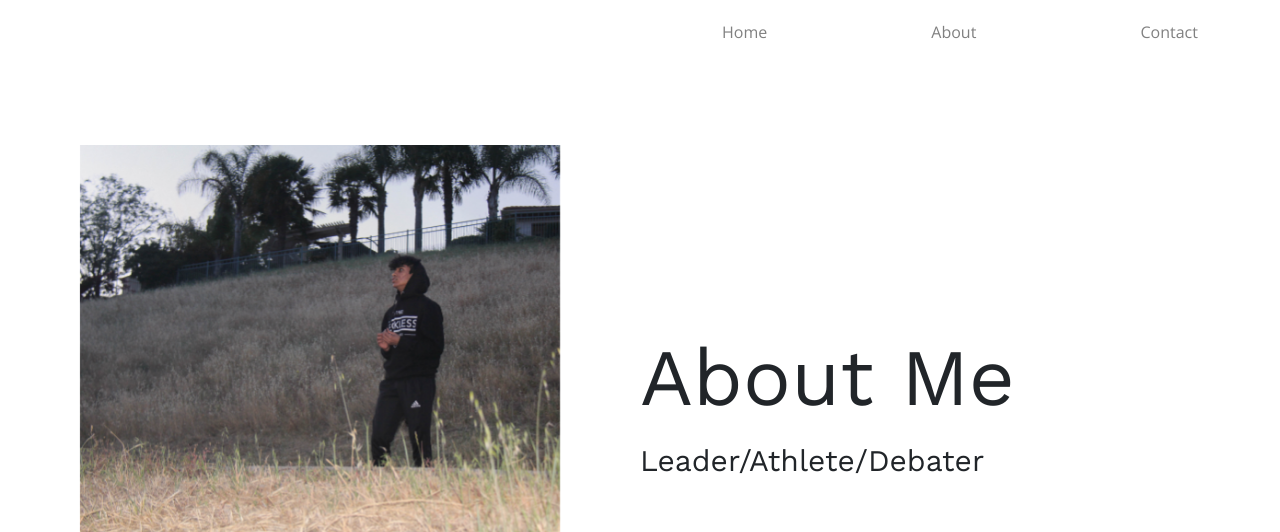
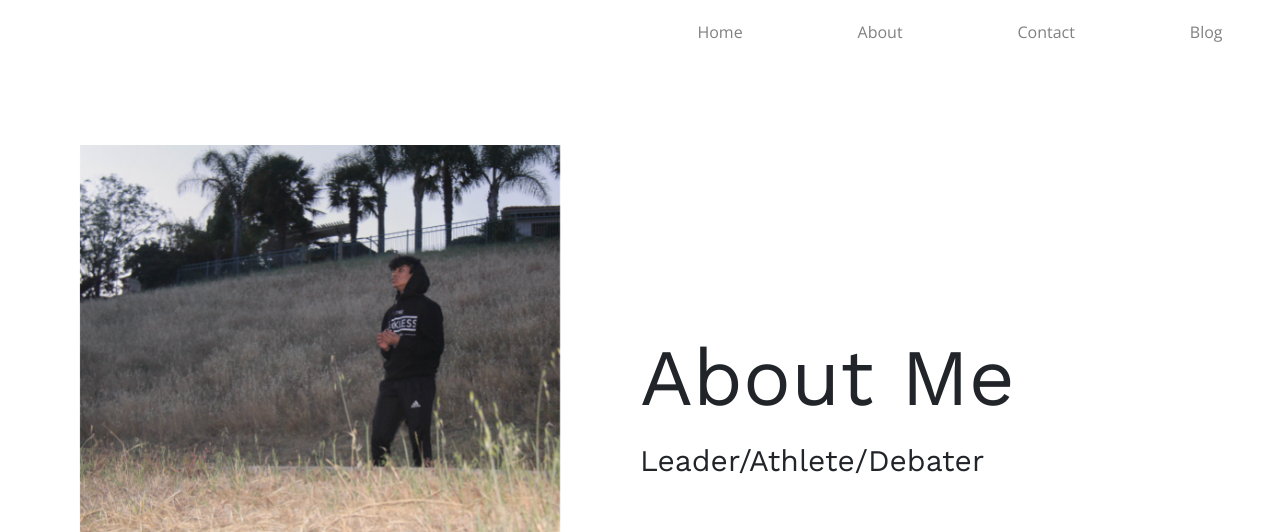
Before and after one commit to minor/flaskwebsite, a Flask app: page /about in a window 1280 px wide. Shown: the top 532 px of the page. Run offline with Flask 2, Linux system fonts and the light colour scheme; some libraries are stand-ins or nearby versions.

Commit message:
Update base.html

```diff
--- a/templates/base.html
+++ b/templates/base.html
@@ -10,9 +10,7 @@
     <link rel="shortcut icon" type="image/png" href="static/images/fav.png"/>
 
     <!--fonts-->
-    <link rel='stylesheet'
-          href='https://fonts.googleapis.com/css?family=Open+Sans:300,300i,400,400i,600,600i,700,700i,800,800i|Source+Code+Pro:400,500,600,700'
-          type='text/css' media='screen'/>
+    <link rel='stylesheet' href='https://fonts.googleapis.com/css?family=Open+Sans:300,300i,400,400i,600,600i,700,700i,800,800i|Source+Code+Pro:400,500,600,700' type='text/css' media='screen'/>
     <link href="https://fonts.googleapis.com/css?family=Open+Sans|Roboto:900" rel="stylesheet">
     <link href='https://fonts.googleapis.com/css?family=Poppins:400,600,700' rel='stylesheet' type='text/css'>
     <link href='https://fonts.googleapis.com/css?family=Work+Sans:600,500,400,300' rel='stylesheet' type='text/css'>
@@ -48,6 +46,7 @@
         <li><a class="navbar-ref" href="/">Home</a></li>
         <li><a class="navbar-ref" href="/about">About</a></li>
         <li><a class="navbar-ref" href="/contact">Contact</a></li>
+        <li><a class="navbar-ref" href="/blog">Blog</a></li>
     </ul>
 </div>
 {% block body %}
```
